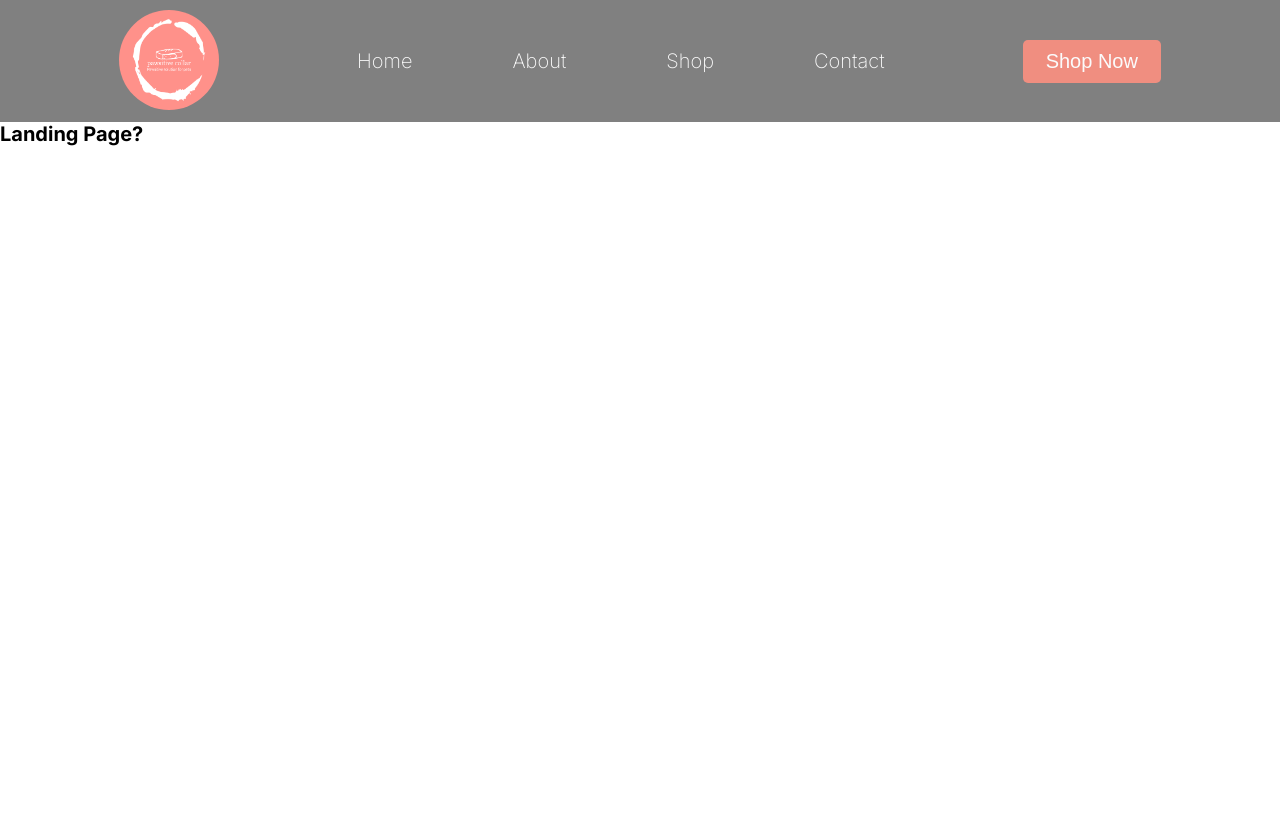
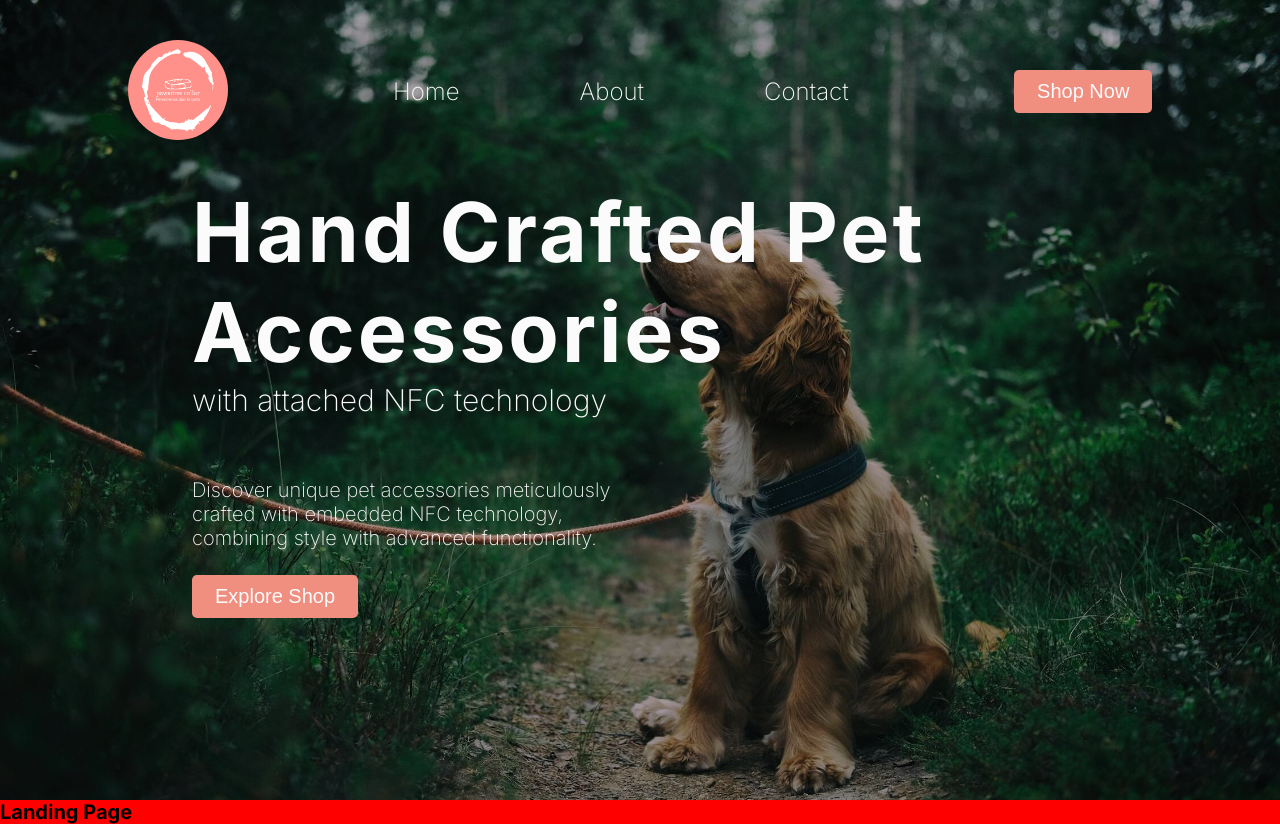
Before and after one commit to dezsoab/pawsitive, a Next.js app in the folder frontend/ui/: page / in a window 1280 px wide. Before the commit the page ends 800 px from the top, so only its background shows below. Built offline with nearby package versions, Linux system fonts and the light colour scheme.

Commit message:
Setup hero section

```diff
--- /dev/null
+++ b/frontend/ui/app/(home)/HeroContent.tsx
@@ -0,0 +1,31 @@
+import React from "react";
+
+import styles from "./home.module.css";
+import CTAButton from "../components/cta/CTAButton";
+
+const HeroContent = () => {
+  return (
+    <div className={styles.heroContent}>
+      <div>
+        <h1>
+          Hand Crafted Pet Accessories <br />{" "}
+        </h1>
+        <p>with attached NFC technology</p>
+      </div>
+      <p>
+        Discover unique pet accessories meticulously crafted with embedded NFC
+        technology, combining style with advanced functionality.
+      </p>
+      <CTAButton
+        toPath="/shop"
+        title="Explore Shop"
+        style={{
+          backgroundColor: "var(--color-pink-light)",
+          color: "var(--color-white)",
+        }}
+      />
+    </div>
+  );
+};
+
+export default HeroContent;
--- /dev/null
+++ b/frontend/ui/app/(home)/HeroSection.tsx
@@ -0,0 +1,14 @@
+import React from "react";
+
+import styles from "./home.module.css";
+import HeroContent from "./HeroContent";
+
+const HeroSection = () => {
+  return (
+    <section className={styles.hero}>
+      <HeroContent />
+    </section>
+  );
+};
+
+export default HeroSection;
--- /dev/null
+++ b/frontend/ui/app/(home)/home.module.css
@@ -0,0 +1,49 @@
+.home {
+  background-color: red;
+}
+
+.hero {
+  background-image: url("../../public/assets/heroimg.jpg");
+  width: 100vw;
+  height: 100vh;
+  background-position: center;
+  background-size: cover;
+  position: relative;
+}
+
+.hero::after {
+  content: "";
+  position: absolute;
+  top: 0;
+  left: 0;
+  width: 100%;
+  height: 100%;
+  background-color: rgba(0, 0, 0, 0.3);
+  z-index: 2;
+}
+
+.heroContent {
+  position: absolute;
+  top: 50%;
+  left: 50%;
+  transform: translate(-50%, -50%);
+  color: var(--color-white);
+  font-size: 5.5rem;
+  z-index: 3;
+  width: 70%;
+  user-select: none;
+}
+
+.heroContent h1 {
+  letter-spacing: 3px;
+}
+
+.heroContent h1 + p {
+  font-size: 3rem;
+  margin-bottom: 6rem;
+}
+
+.heroContent p {
+  font-size: 2rem;
+  width: 50%;
+}
--- a/frontend/ui/app/components/cta/CTAButton.module.css
+++ b/frontend/ui/app/components/cta/CTAButton.module.css
@@ -10,4 +10,5 @@
   cursor: pointer;
   scale: 1.05;
   background-color: var(--color-pink-dark) !important;
+  transform: translateY(4px);
 }
--- a/frontend/ui/app/components/navigation/Navbar.module.css
+++ b/frontend/ui/app/components/navigation/Navbar.module.css
@@ -1,21 +1,45 @@
 .navBar {
-  background-color: gray;
+  background-color: transparent;
   display: flex;
   justify-content: space-around;
   align-items: center;
-  padding: 1rem 5rem;
+  padding: 4rem 5rem 0 5rem;
+  position: absolute;
+  width: 100%;
+  z-index: 3;
 }
 
 .navBar ul {
   display: flex;
   gap: 10rem;
-  font-size: 2rem;
+  font-size: 2.4rem;
   list-style: none;
+}
+
+.navBar ul li {
+  overflow: hidden;
+  padding: 0.3rem 1rem;
 }
 
 .navBar ul li a {
   color: var(--color-white);
   text-decoration: none;
+  position: relative;
+}
+
+.navBar ul li a::before {
+  content: "";
+  height: 2px;
+  width: 70%;
+  position: absolute;
+  bottom: 0;
+  left: -100%;
+  background-color: pink;
+  transition: all 0.4s ease;
+}
+
+.navBar ul li a:hover::before {
+  left: -10%;
 }
 
 .navBar img {
--- a/frontend/ui/app/components/navigation/Navbar.tsx
+++ b/frontend/ui/app/components/navigation/Navbar.tsx
@@ -24,9 +24,6 @@ const Navbar = () => {
           <Link href="/about">About</Link>
         </li>
         <li>
-          <Link href="/shop">Shop</Link>
-        </li>
-        <li>
           <Link href="/contact">Contact</Link>
         </li>
       </ul>
--- a/frontend/ui/app/page.tsx
+++ b/frontend/ui/app/page.tsx
@@ -1,7 +1,11 @@
+import styles from "./(home)/home.module.css";
+import HeroSection from "./(home)/HeroSection";
+
 export default function Home() {
   return (
-    <main>
-      <h1>Landing Page?</h1>
+    <main className={styles.home}>
+      <HeroSection />
+      <h1>Landing Page</h1>
     </main>
   );
 }
```
Also changed, not shown: frontend/ui/public/assets/heroimg.jpg (added).
